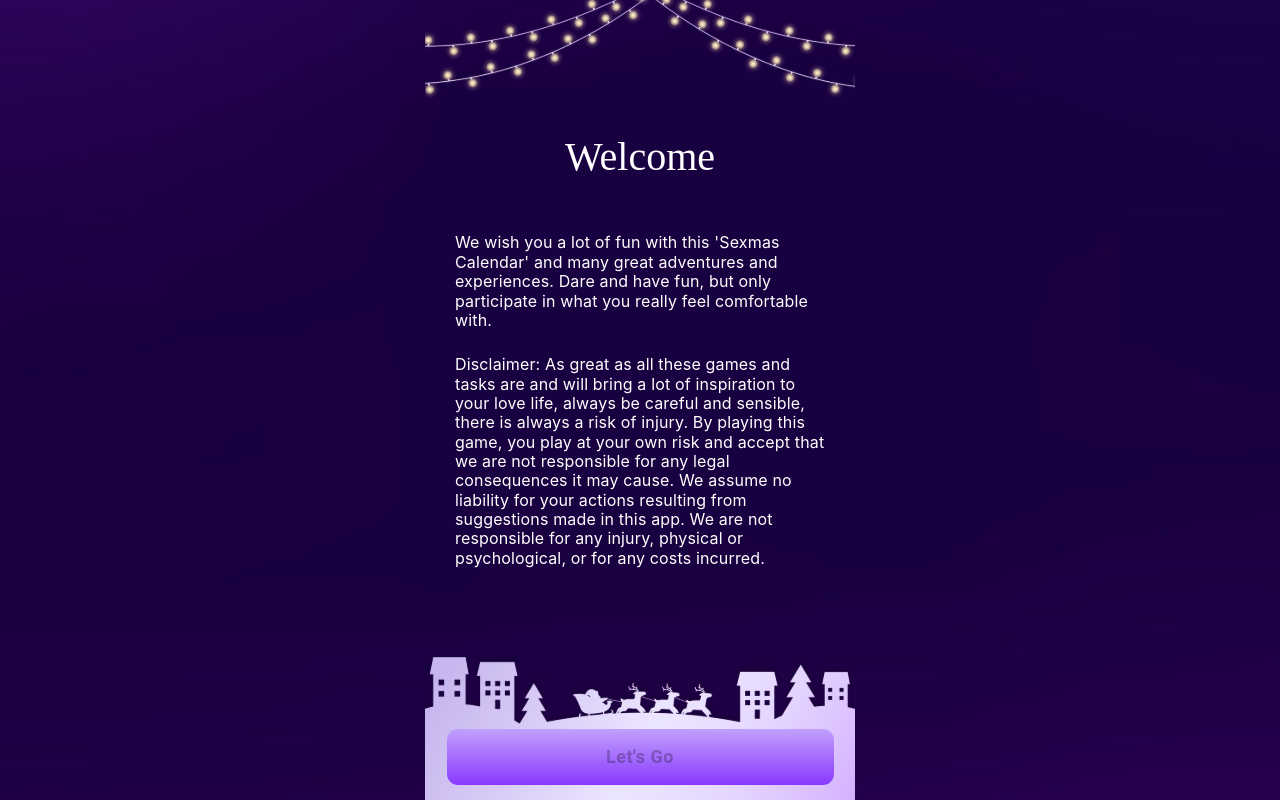
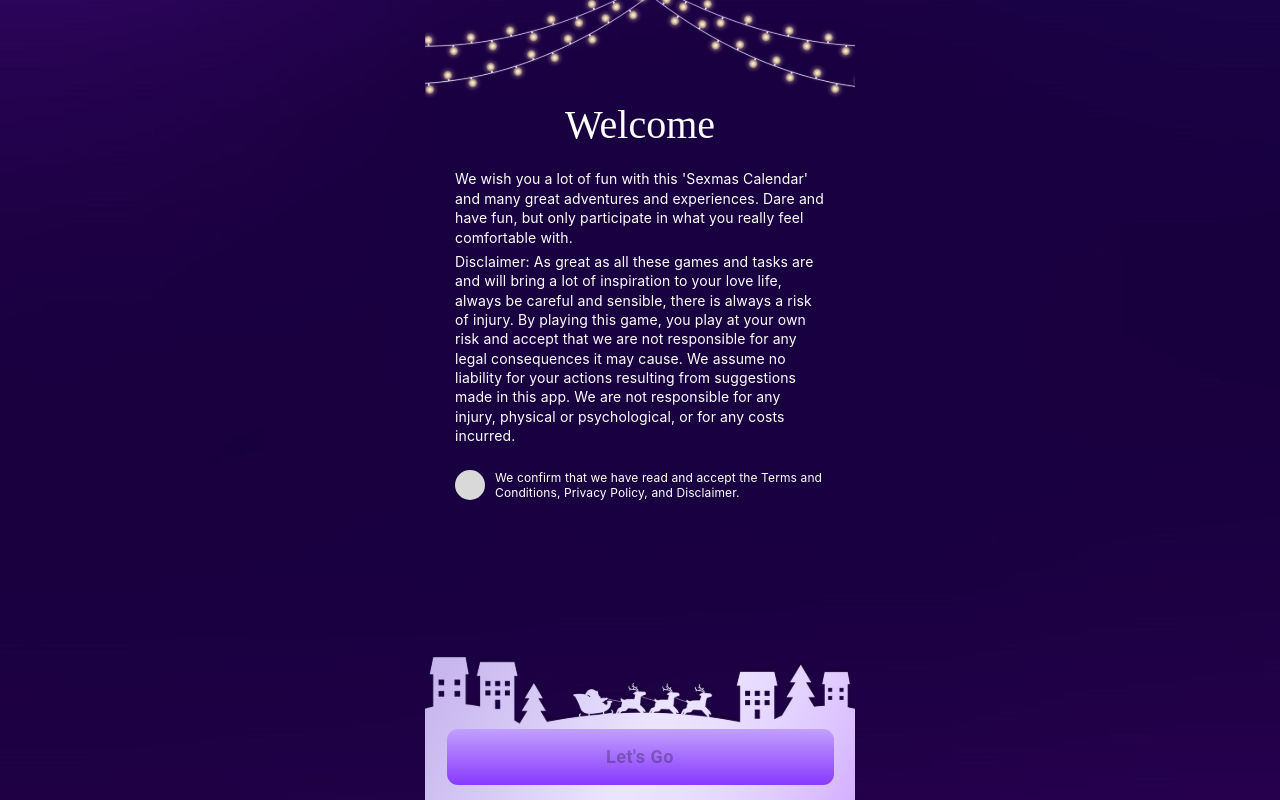
Before and after one commit to abhinavsinha107/christmas-web, a React (Vite) app: page /welcome in a window 1280 px wide. Built offline with nearby package versions, Linux system fonts and the light colour scheme; no server answers; a web font is replaced by a local one.

Commit message:
ui space issue fix welcome screen

```diff
--- a/src/components/heroSection/index.tsx
+++ b/src/components/heroSection/index.tsx
@@ -5,12 +5,14 @@ interface HeroSectionProps {
   title: string;
   hasSubTitle: boolean;
   daysRemaining: number;
+  welcome?: boolean;
 }
 
 const HeroSection: React.FC<HeroSectionProps> = ({
   title,
   hasSubTitle,
   daysRemaining,
+  welcome,
 }) => {
   const theme = useTheme();
 
@@ -22,6 +24,7 @@ const HeroSection: React.FC<HeroSectionProps> = ({
         alignItems: "center",
         justifyContent: "center",
         padding: theme.spacing(4),
+        paddingY: welcome ? theme.spacing(0) : theme.spacing(4),
       }}
     >
       <Typography
--- a/src/pages/welcome.tsx
+++ b/src/pages/welcome.tsx
@@ -66,7 +66,7 @@ const useStyle = () =>
       flexShrink: 1,
       color: "#fff",
       fontFamily: "Inter, sans-serif",
-      fontSize: "13px",
+      fontSize: "12px",
       lineHeight: "15px",
       fontWeight: "400",
     },
@@ -123,19 +123,19 @@ const Welcome = () => {
           justifyContent: "space-around",
           padding: "0 10px",
           gap: 5,
-          overflowY: "auto",
-          marginBottom: "210px",
+          // overflowY: "auto",
+          // marginBottom: "210px",
         }}
       >
-        <HeroSection title="Welcome" hasSubTitle={false} daysRemaining={0} />
+        <HeroSection title="Welcome" hasSubTitle={false} daysRemaining={0} welcome={true} />
         <Typography
           px={"20px"}
           fontFamily={"Inter"}
           fontWeight={400}
-          fontSize={"16px"}
+          fontSize={"14px"}
           lineHeight={"19.36px"}
           color="white"
-          marginBottom={"20px"}
+          // marginBottom={"20px"}
         >
           We wish you a lot of fun with this 'Sexmas Calendar' and many great
           adventures and experiences. Dare and have fun, but only participate in
@@ -145,7 +145,7 @@ const Welcome = () => {
           px={"20px"}
           fontFamily={"Inter"}
           fontWeight={400}
-          fontSize={"16px"}
+          fontSize={"14px"}
           lineHeight={"19.36px"}
           color="white"
           marginBottom={"20px"}
```
